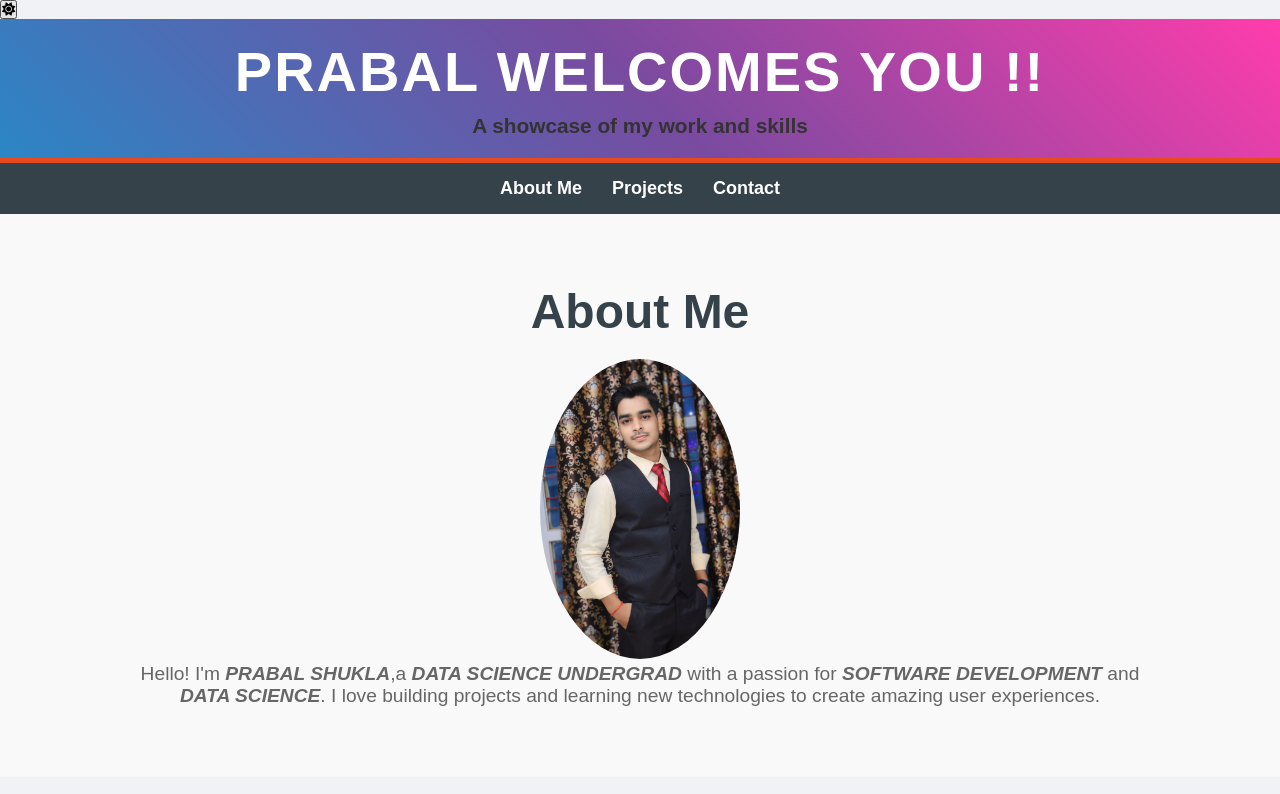
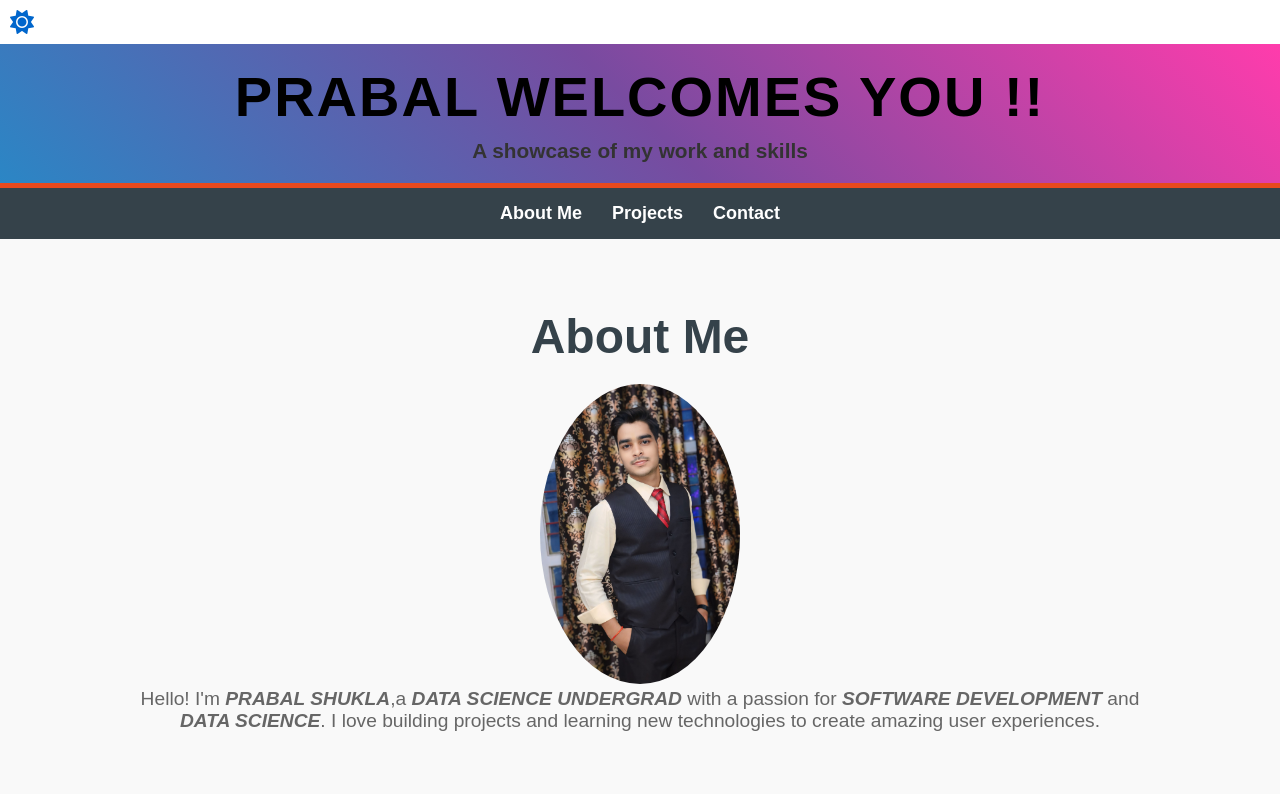
Before and after one commit to PRABAL-SHUKLA/prabal_portfolio, a plain HTML site: page index.html in a window 1280 px wide. Shown: the top 794 px of the page. Drawn offline with nearby package versions, Linux system fonts and the light colour scheme.

Commit message:
Add files via upload

```diff
--- a/styles.css
+++ b/styles.css
@@ -342,3 +342,80 @@ footer {
 .btn-download:hover {
     background-color: #0056b3;
 }
+:root {
+    /* Light mode colors */
+    --background-color: #ffffff;
+    --text-color: #000000;
+    --link-color: #0066cc;
+}
+
+[data-theme="dark"] {
+    /* Dark mode colors */
+    --background-color: #333333;
+    --text-color: #ffffff;
+    --link-color: #00ccff;
+}
+
+body {
+    background-color: var(--background-color);
+    color: var(--text-color);
+    font-family: Arial, sans-serif;
+}
+
+a {
+    color: var(--link-color);
+}
+
+button {
+    background-color: var(--link-color);
+    color: var(--background-color);
+    padding: 10px;
+    border: none;
+    cursor: pointer;
+}
+:root {
+    /* Light Mode Colors */
+    --background-color: #ffffff;
+    --text-color: #000000;
+    --link-color: #0066cc;
+}
+
+[data-theme="dark"] {
+    /* Dark Mode Colors */
+    --background-color: #333333;
+    --text-color: #ffffff;
+    --link-color: #00ccff;
+}
+
+body {
+    background-color: var(--background-color);
+    color: var(--text-color);
+    font-family: Arial, sans-serif;
+}
+
+a {
+    color: var(--link-color);
+    transition: color 0.3s;
+}
+
+button {
+    background-color: transparent;
+    color: var(--link-color);
+    padding: 10px;
+    border: none;
+    cursor: pointer;
+    font-size: 1.5em; /* Adjust icon size */
+    display: flex;
+    justify-content: center;
+    align-items: center;
+    transition: color 0.3s;
+}
+header, footer {
+    background-color: var(--background-color);
+    color: var(--text-color);
+    transition: background-color 0.3s, color 0.3s; /* Smooth transition */
+}
+footer p {
+    color: var(--text-color);  /* Ensures the text color switches based on the theme */
+    margin: 0;
+}
```
Also changed, not shown: script.js (line endings or trailing spaces).
